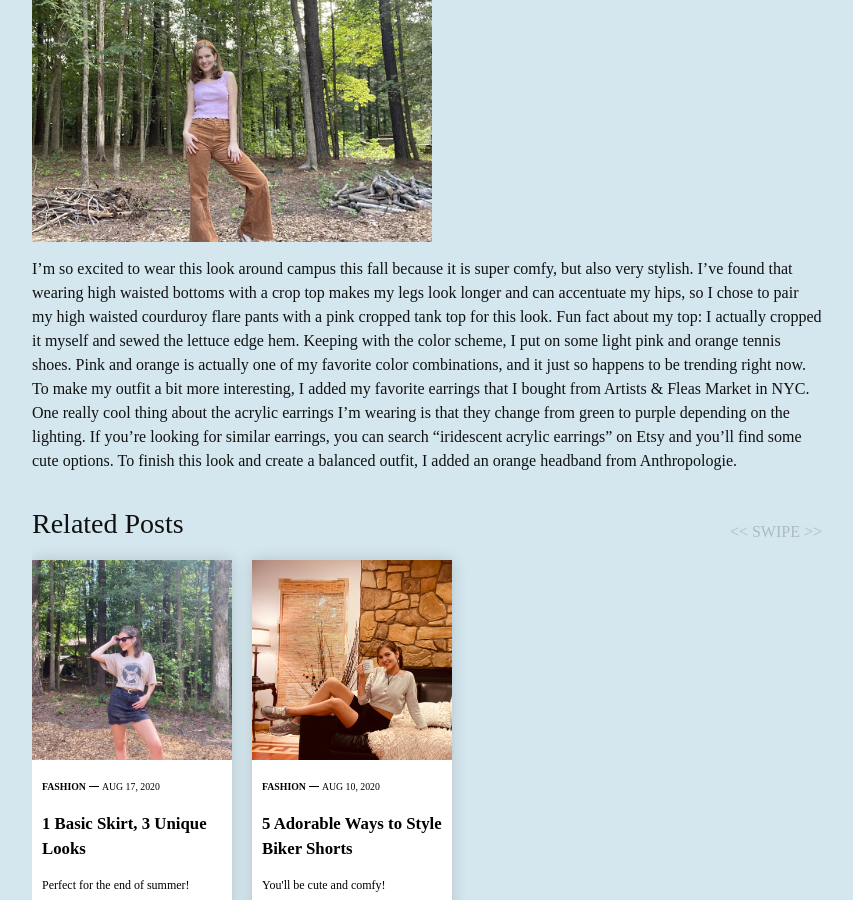
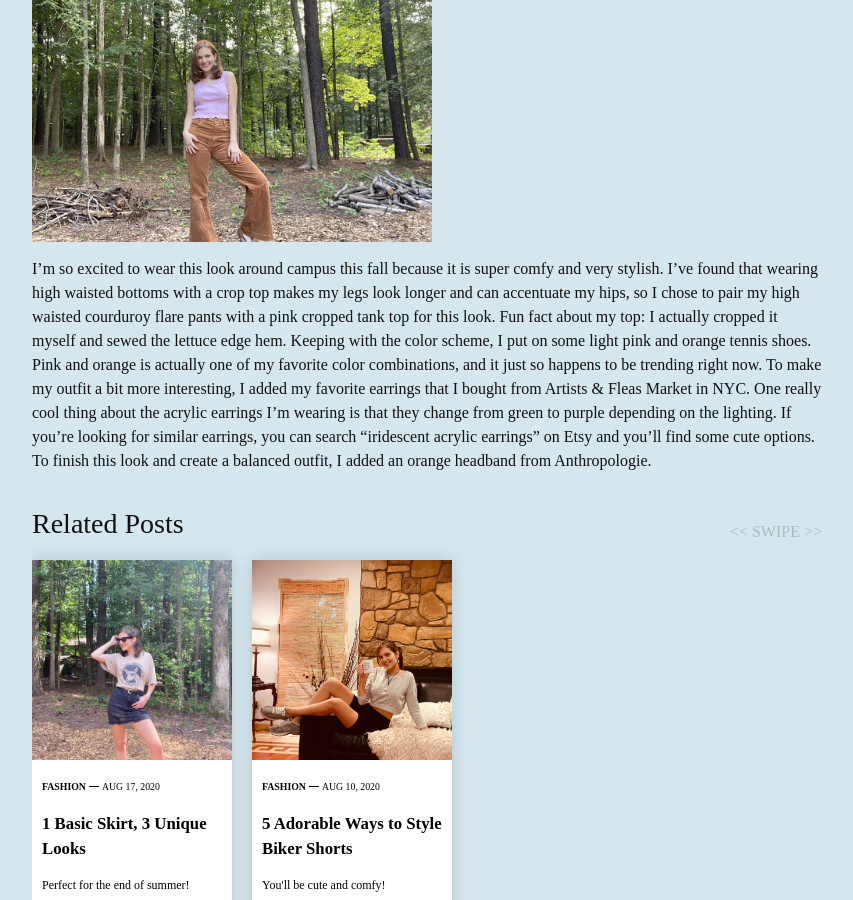
Before and after one commit to iwalte01/fashionisa-blog, a Jekyll site: the page built from blog-fashion/_posts/2020-08-24-3-Cute-Back-to-School-Outfits.md, in a window 1280 px wide and 900 px high, scrolled down 1592 px. Shown: the whole window, without its empty margins (213-1066 px from the left). Built offline with Jekyll 4.4.1, drawn with Linux system fonts in a browser that asks for light colours; nearby versions of some CDN libraries.

Commit message:
fashion post 3 up!

```diff
--- a/blog-fashion/_posts/2020-08-24-3-Cute-Back-to-School-Outfits.md
+++ b/blog-fashion/_posts/2020-08-24-3-Cute-Back-to-School-Outfits.md
@@ -31,4 +31,4 @@ Recently, I’ve gotten really into flare pants; they’re super comfy and flatt
 <p class="lst-item">3.</p>
 <img src="/fashionisa-blog/images/fash3/bts3.jpg" height="300px">
 
-I’m so excited to wear this look around campus this fall because it is super comfy, but also very stylish. I’ve found that wearing high waisted bottoms with a crop top makes my legs look longer and can accentuate my hips, so I chose to pair my high waisted courduroy flare pants with a pink cropped tank top for this look. Fun fact about my top: I actually cropped it myself and sewed the lettuce edge hem. Keeping with the color scheme, I put on some light pink and orange tennis shoes. Pink and orange is actually one of my favorite color combinations, and it just so happens to be trending right now. To make my outfit a bit more interesting, I added my favorite earrings that I bought from Artists & Fleas Market in NYC. One really cool thing about the acrylic earrings I’m wearing is that they change from green to purple depending on the lighting. If you’re looking for similar earrings, you can search “iridescent acrylic earrings” on Etsy and you’ll find some cute options. To finish this look and create a balanced outfit, I added an orange headband from Anthropologie.
+I’m so excited to wear this look around campus this fall because it is super comfy and very stylish. I’ve found that wearing high waisted bottoms with a crop top makes my legs look longer and can accentuate my hips, so I chose to pair my high waisted courduroy flare pants with a pink cropped tank top for this look. Fun fact about my top: I actually cropped it myself and sewed the lettuce edge hem. Keeping with the color scheme, I put on some light pink and orange tennis shoes. Pink and orange is actually one of my favorite color combinations, and it just so happens to be trending right now. To make my outfit a bit more interesting, I added my favorite earrings that I bought from Artists & Fleas Market in NYC. One really cool thing about the acrylic earrings I’m wearing is that they change from green to purple depending on the lighting. If you’re looking for similar earrings, you can search “iridescent acrylic earrings” on Etsy and you’ll find some cute options. To finish this look and create a balanced outfit, I added an orange headband from Anthropologie.
```
